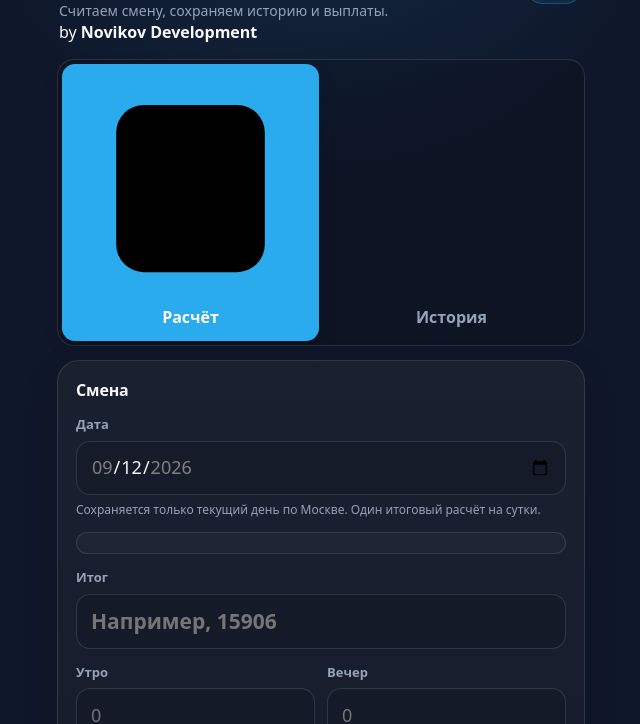
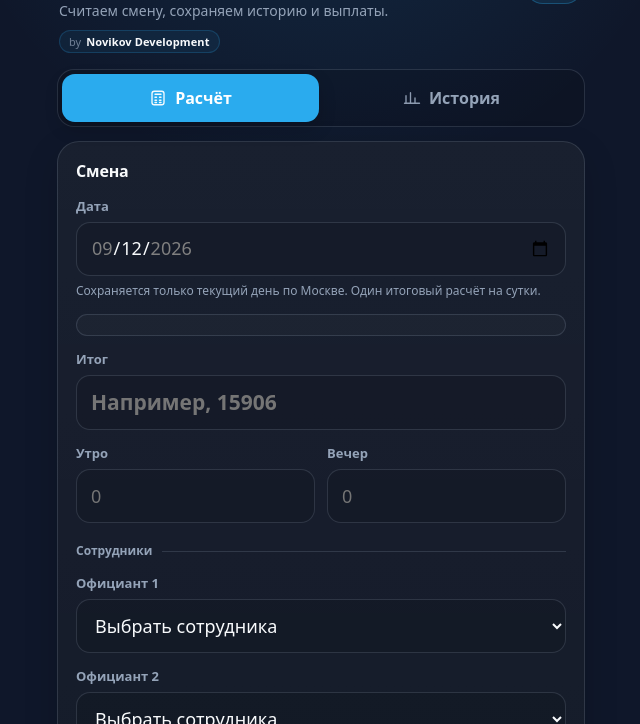
Before and after one commit to xobarman/tg-tips-calculator, a plain HTML site: page index.html in a window 1280 px wide. Shown: the part 76-800 px from the top of the page, without its empty margins (319-959 px from the left). Drawn offline with Linux system fonts and the light colour scheme.

Commit message:
style: polish developer mark and tab icons

```diff
--- a/styles.css
+++ b/styles.css
@@ -41,6 +41,8 @@ body {
   padding: 4px 2px 16px;
 }
 
+.header-copy { min-width: 0; }
+
 h1 {
   margin: 3px 0 6px;
   font-size: 28px;
@@ -60,6 +62,22 @@ h2 { margin: 3px 0 12px; font-size: 21px; letter-spacing: -.01em; }
 
 .subtitle, .hint, .status { color: var(--muted); }
 .subtitle { margin: 0; font-size: 14px; }
+
+.developer-mark {
+  display: inline-flex;
+  align-items: center;
+  gap: 5px;
+  margin-top: 9px;
+  padding: 5px 9px;
+  border: 1px solid rgba(42, 171, 238, .20);
+  border-radius: 999px;
+  background: rgba(42, 171, 238, .07);
+  color: var(--muted);
+  font-size: 11px;
+  line-height: 1;
+}
+.developer-mark__label { opacity: .72; }
+.developer-mark strong { color: var(--text); font-size: 11px; font-weight: 750; letter-spacing: .01em; }
 
 .commission-badge {
   flex: 0 0 auto;
@@ -99,11 +117,27 @@ h2 { margin: 3px 0 12px; font-size: 21px; letter-spacing: -.01em; }
 
 .tab {
   min-height: 48px;
+  display: inline-flex;
+  align-items: center;
+  justify-content: center;
+  gap: 8px;
   background: transparent;
   color: var(--muted);
   border: 0;
   border-radius: 13px;
   box-shadow: none;
+}
+
+.tab-icon {
+  width: 18px;
+  height: 18px;
+  flex: 0 0 auto;
+  fill: none;
+  stroke: currentColor;
+  stroke-width: 1.8;
+  stroke-linecap: round;
+  stroke-linejoin: round;
+  opacity: .95;
 }
 
 .tab.active {
@@ -365,6 +399,7 @@ button:disabled { opacity: .47; cursor: default; transform: none; }
   .wrap { padding-inline: 14px; }
   h1 { font-size: 25px; }
   .commission-badge { width: 54px; height: 54px; border-radius: 16px; }
+  .developer-mark { margin-top: 8px; }
   .row { grid-template-columns: 1fr; }
   .period-buttons { grid-template-columns: 1fr; }
   .monthly-total { font-size: 31px; }
```
